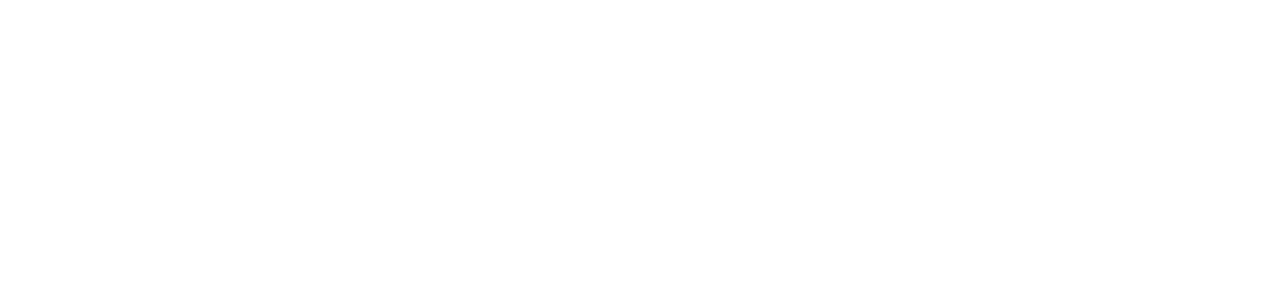
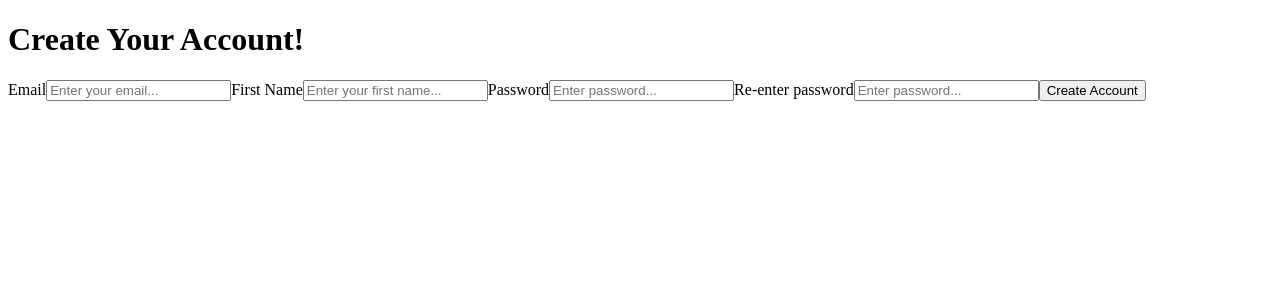
Before and after one commit to connerbenitez/MentalHealth, a React (Vite) app in the folder MentalHealth-main/my-react-app/: page /create in a window 1280 px wide. Before the commit this address had no page. Shown: the top 300 px of the page. Built offline with nearby package versions, Linux system fonts and the light colour scheme.

Commit message:
Login with LocalStorage, Protected Routes, Logout

```diff
--- a/MentalHealth-main/my-react-app/src/App.jsx
+++ b/MentalHealth-main/my-react-app/src/App.jsx
@@ -1,21 +1,47 @@
-import { BrowserRouter, Routes, Route } from 'react-router-dom';
-import Login from './pages/Login.jsx';
-import Home from './pages/Home.jsx';
-import Add from './pages/Add.jsx';
-import View from './pages/View.jsx';
-import Logout from './pages/Logout.jsx';
-import './App.css';
+import { BrowserRouter, Routes, Route } from "react-router-dom";
+import Login from "./pages/Login.jsx";
+import CreateAccount from "./pages/CreateAccount.jsx";
+import Home from "./pages/Home.jsx";
+import Add from "./pages/Add.jsx";
+import View from "./pages/View.jsx";
+import Logout from "./pages/Logout.jsx";
+import ProtectedRoute from "./components/ProtectedRoute";
+import "./App.css";
 // import './TemplateApp.css';
-
 
 function App() {
   return (
     <BrowserRouter>
       <Routes>
         <Route path="/" element={<Login />} />
-        <Route path="/home" element={<Home />} />
-        <Route path="/add" element={<Add />} />
-        <Route path="/view" element={<View />} />
+        <Route path="/create" element={<CreateAccount />} />
+
+        {/* Protected Routes (So you can't type localhost/5173/view and see notes without logging in) */}
+        <Route
+          path="/home"
+          element={
+            <ProtectedRoute>
+              <Home />
+            </ProtectedRoute>
+          }
+        />
+        <Route
+          path="/add"
+          element={
+            <ProtectedRoute>
+              <Add />
+            </ProtectedRoute>
+          }
+        />
+        <Route
+          path="/view"
+          element={
+            <ProtectedRoute>
+              <View />
+            </ProtectedRoute>
+          }
+        />
+
         <Route path="/logout" element={<Logout />} />
       </Routes>
     </BrowserRouter>
--- /dev/null
+++ b/MentalHealth-main/my-react-app/src/components/ProtectedRoute.jsx
@@ -0,0 +1,14 @@
+import { Navigate } from "react-router-dom";
+
+export default function ProtectedRoute({ children }) {
+  const authToken = JSON.parse(localStorage.getItem("authToken"));
+
+  // Check if the user is logged in
+  // authToken.loggedIn is a boolean True/False value
+  // if there is no auth token, or the loggedIn is false, go to login page ("/")
+  if (!authToken || !authToken.loggedIn) {
+    return <Navigate to="/" />;
+  }
+
+  return children;
+}
--- /dev/null
+++ b/MentalHealth-main/my-react-app/src/pages/CreateAccount.jsx
@@ -0,0 +1,85 @@
+import { useState } from "react";
+import { Navigate, useNavigate } from "react-router-dom";
+
+export default function CreateAccount() {
+  const navigate = useNavigate();
+  const [name, setName] = useState("");
+  const [email, setEmail] = useState("");
+  const [password, setPassword] = useState("");
+  const [password2, setPassword2] = useState("");
+
+
+  const verifyAndCreate = () => {
+    if (!email || !password || !password2 || !name) {
+      alert("All fields are required!");
+      return;
+    }
+
+    if (password !== password2) {
+      alert("Passwords do not match!");
+      return;
+    }
+
+    // connect this to MongoDB for the Login API later
+    // for now it uses local storage
+    const existingUsers = JSON.parse(localStorage.getItem("users")) || [];
+    existingUsers.push({ name, email, password });
+
+
+    localStorage.setItem("users", JSON.stringify(existingUsers));
+
+    console.log("Account created for:", email);
+    alert("Account successfully created!");
+    navigate("/"); // Redirect to login page
+  };
+
+  return (
+    <>
+      <h1>Create Your Account!</h1>
+
+      <form className="login" onSubmit={(e) => { e.preventDefault(); verifyAndCreate(); }}>
+        <label htmlFor="email">Email</label>
+        <input
+          type="email"
+          id="email"
+          placeholder="Enter your email..."
+          autoComplete="email"
+          value={email}
+          onChange={(e) => setEmail(e.target.value)}
+        ></input>
+        <label htmlFor="name">First Name</label>
+        <input
+          type="text"
+          id="name"
+          placeholder="Enter your first name..."
+          autoComplete="given-name"
+          value={name}
+          onChange={(e) => setName(e.target.value)}
+        ></input>
+        <label htmlFor="password">Password</label>
+        <input
+          type="password"
+          id="password"
+          placeholder="Enter password..."
+          autoComplete="current-password"
+          value={password}
+          onChange={(e) => setPassword(e.target.value)}
+        ></input>
+        <label htmlFor="password2">Re-enter password</label>
+        <input
+          type="password"
+          id="password2"
+          placeholder="Enter password..."
+          autoComplete="current-password"
+          value={password2}
+          onChange={(e) => setPassword2(e.target.value)}
+        ></input>
+        <button type="submit">
+          Create Account
+        </button>
+      </form>
+    </>
+  );
+
+  // todo: Maybe add a "Forgot Password"
+}
--- a/MentalHealth-main/my-react-app/src/pages/Home.jsx
+++ b/MentalHealth-main/my-react-app/src/pages/Home.jsx
@@ -5,10 +5,16 @@ import StressLevelSlider from "../components/stressslider";
 import CaloricIntakeSlider from "../components/calorieslider";
 
 export default function Home() {
+
+  // get user name from local storage (for now), later change this to get it from database
+  const loggedInUserEmail = JSON.parse(localStorage.getItem("authToken")).email;
+  const storedUsers = JSON.parse(localStorage.getItem("users") || "[]");
+  const user = storedUsers.find((u) => u.email === loggedInUserEmail);
+
   return (
     <>
       <NavBar />
-      <h1>Welcome (Insert Username)</h1>
+      <h1>Welcome {user.name}</h1>
 
       <div className="dailyentry">
         <div className="dailyentry">
--- a/MentalHealth-main/my-react-app/src/pages/Logout.jsx
+++ b/MentalHealth-main/my-react-app/src/pages/Logout.jsx
@@ -4,7 +4,8 @@ import Login from "./Login";
 
 export default function Logout() {
 
-  //on logout: delete the session id token, then render the login page
+  //on logout: delete the auth token, then render the login page
 
+  localStorage.removeItem('authToken');
   return <Login/>
 }
--- a/MentalHealth-main/my-react-app/src/pages/login.jsx
+++ b/MentalHealth-main/my-react-app/src/pages/login.jsx
@@ -1,24 +1,59 @@
+import { useState } from "react";
 import { Navigate, useNavigate } from "react-router-dom";
 
 export default function Login() {
   const navigate = useNavigate();
-  const goToHomepage = () => {
+  const [email, setEmail] = useState("");
+  const [password, setPassword] = useState("");
+
+  const createAccount = () => {
+    navigate("/create");
+  };
+
+  // hashes password, checks for match in database
+  // (just uses local storage unencrypted for now)
+  const verifyLogin = () => {
+    const storedUsers = JSON.parse(localStorage.getItem("users")) || [];
+
+    // search for matching email
+    const user = storedUsers.find((u) => u.email === email);
+
+    // if there is no user with the email, or the password is wrong, send an alert
+    if (!user || user.password !== password) {
+      alert("Your email or password is incorrect");
+      return;
+    }
+
+    // otherwise login
+
+    // Set up a token to verify user is logged in
+    localStorage.setItem(
+      "authToken",
+      JSON.stringify({ email: user.email, loggedIn: true })
+    );
+
     navigate("/home");
   };
-
-  //todo: import the API stuff and verify login before the navigate("/home") command
 
   return (
     <>
       <h1>Mental Health App</h1>
 
-      <form className="login">
+      <form
+        className="login"
+        onSubmit={(e) => {
+          e.preventDefault();
+          verifyLogin();
+        }}
+      >
         <label htmlFor="email">Email</label>
         <input
           type="email"
           id="email"
           placeholder="Enter your email..."
           autoComplete="email"
+          value={email}
+          onChange={(e) => setEmail(e.target.value)}
         ></input>
         <label htmlFor="password">Password</label>
         <input
@@ -26,14 +61,15 @@ export default function Login() {
           id="password"
           placeholder="Enter password..."
           autoComplete="current-password"
+          value={password}
+          onChange={(e) => setPassword(e.target.value)}
         ></input>
-        <button type="submit" onClick={goToHomepage}>
-          Login
-        </button>
+        <button type="submit">Login</button>
       </form>
+
+      <a onClick={createAccount}>Create Account</a>
     </>
   );
 
-  // todo: handle creating accounts
-  // also todo: Maybe add a "Forgot Password"
+  // todo: Maybe add a "Forgot Password"
 }
```
